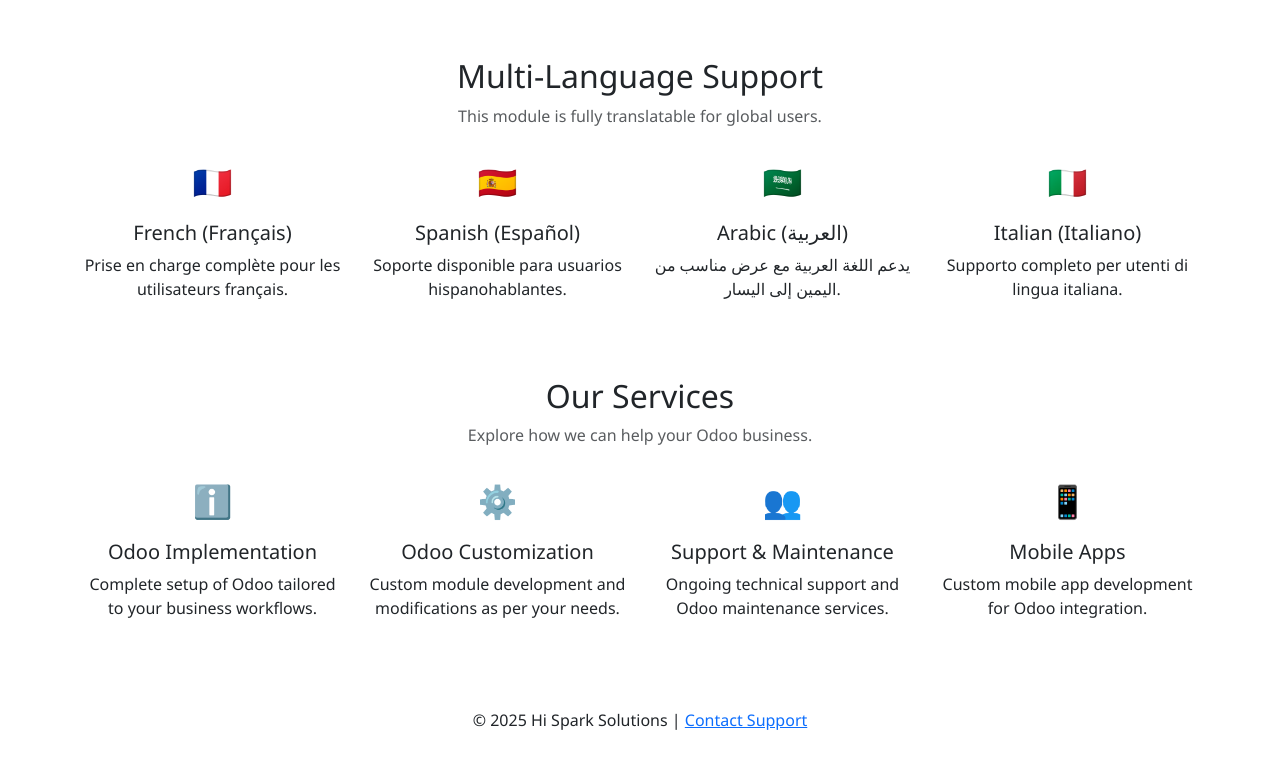
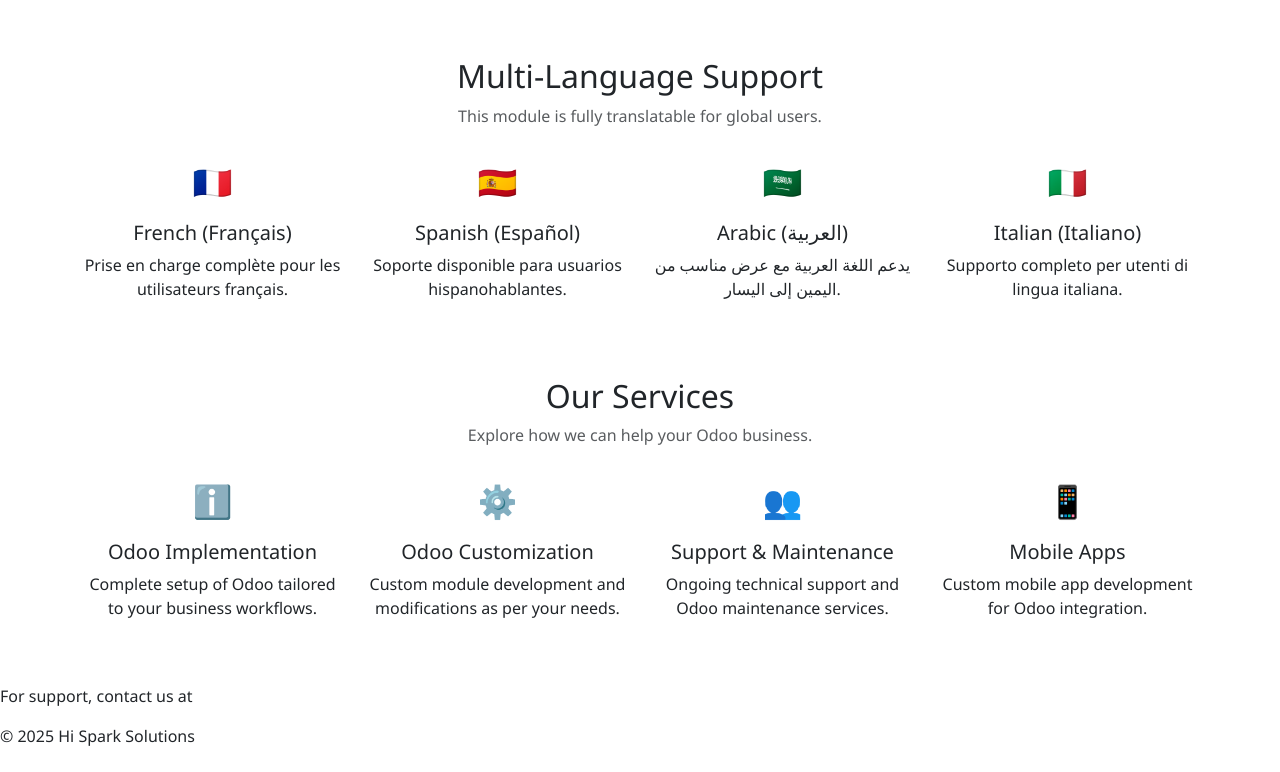
Before and after one commit to M-Sharjeel-Shaikh/pos_search_reset, a plain HTML site: page pos_search_reset/static/description/index.html in a window 1280 px wide. Shown: the part 1125-1897 px from the top of the page. Drawn offline with nearby package versions, Linux system fonts and the light colour scheme.

Commit message:
update html file

```diff
--- a/pos_search_reset/static/description/index.html
+++ b/pos_search_reset/static/description/index.html
@@ -141,9 +141,9 @@
   </section>
 
   <!-- ░░ Footer ░░ -->
-  <footer class="text-center py-4">
-    <p>&copy; 2025 Hi Spark Solutions |
-       <a href="https://hisparksolutions.com/contact/">Contact Support</a></p>
+  <footer>
+    <p>For support, contact us at <a href="https://hisparksolutions.com/contact/"></a></p>
+    <p>&copy; 2025 Hi Spark Solutions</p>
   </footer>
 
   <!-- Scripts -->
```
